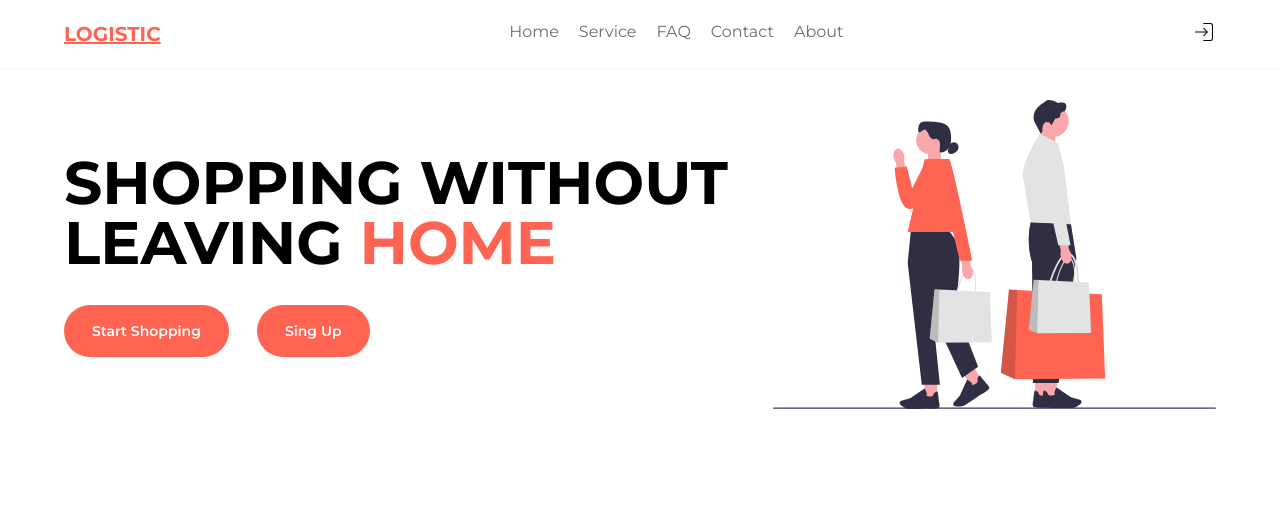
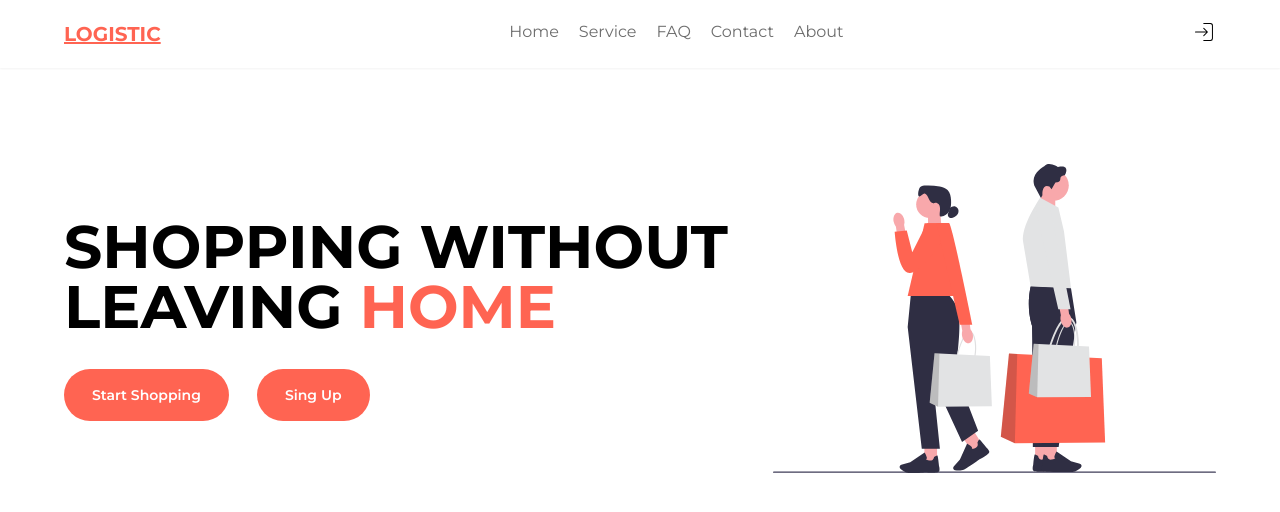
Before and after one commit to nikachitava/cargo-app, a React (Vite) app in the folder front/cargo-app/: page / in a window 1280 px wide. Shown: the top 512 px of the page. Built offline with nearby package versions, Linux system fonts and the light colour scheme; a web font is replaced by a local one.

Commit message:
install animated.css library for animations and setup hero section

```diff
--- a/front/cargo-app/package.json
+++ b/front/cargo-app/package.json
@@ -10,6 +10,7 @@
     "preview": "vite preview"
   },
   "dependencies": {
+    "animate.css": "^4.1.1",
     "axios": "^1.7.2",
     "flowbite-react": "^0.9.0",
     "react": "^18.3.1",
--- a/front/cargo-app/src/sections/Hero.tsx
+++ b/front/cargo-app/src/sections/Hero.tsx
@@ -1,10 +1,11 @@
 import shooping_1 from "../assets/images/shopping_1.svg";
 import CustomButton from "../components/CustomButton";
+import "animate.css";
 
 const Hero = () => {
     return (
-        <section className="max-container padding-x py-8 w-full">
-            <div className="flex justify-between items-center max-lg:flex-col max-lg:space-y-5">
+        <section className="max-container padding-x py-8 w-full animate__animated animate__zoomIn">
+            <div className="flex justify-between py-16 items-center max-lg:flex-col max-lg:space-y-5 max-lg:py-0">
                 <div className="space-y-8">
                     <h1 className="uppercase font-montserrat text-6xl font-bold text-left">
                         ShopPing without leaving{" "}
--- a/front/cargo-app/tailwind.config.js
+++ b/front/cargo-app/tailwind.config.js
@@ -20,7 +20,8 @@ export default {
         "slate-gray": "#6D6D6D",
         "pale-blue": "#F5F6FF",
         "white-400": "rgba(255, 255, 255, 0.80)"
-      }
+      },
+
     },
   },
   plugins: [flowbite.plugin(),],
```
Also changed, not shown: 1 other file (tests, documents, lock files or other folders).
